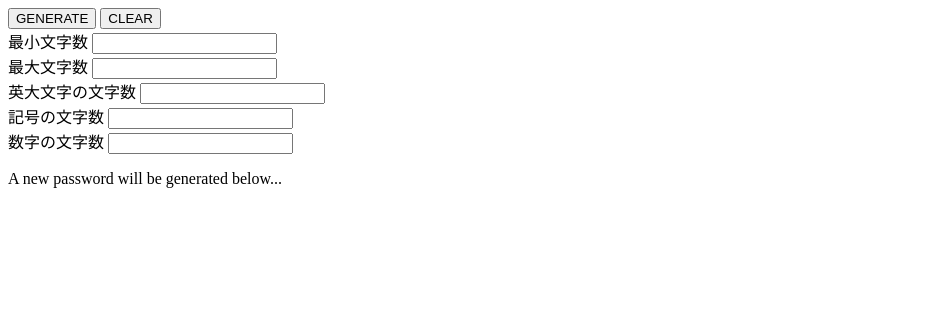
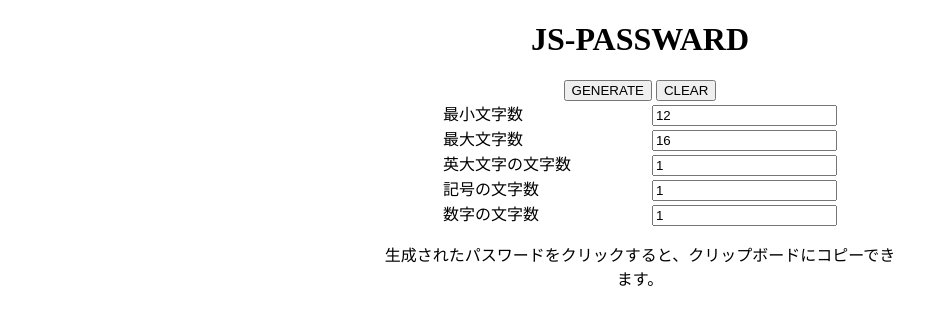
Before and after one commit to newnakashima/js-password, a website: page index.html in a window 1280 px wide. Shown: the whole page, without its empty margins (0-948 px from the left). Drawn offline with Linux system fonts and the light colour scheme.

Commit message:
見た目を少し改善した

```diff
--- /dev/null
+++ b/css/style.css
@@ -0,0 +1,49 @@
+html,body {
+    margin: 0;
+    padding: 0;
+}
+#content {
+    width: 80%;
+    margin: auto;
+}
+
+header h1 {
+    text-align: center;
+    font-size: 1.5em;
+}
+
+section#inputs {
+    text-align: center;
+}
+section#inputs label {
+    display: inline-block;
+    width: 40%;
+    text-align: left;
+}
+
+section#password-display * {
+    text-align: center;
+}
+section#password-display ul {
+    padding: 0;
+}
+section#password-display li {
+    border: 1px black solid;
+    margin-top: -1px;
+    word-wrap: break-word;
+    list-style-type: none;
+    cursor: pointer;
+}
+
+@media screen and (min-width: 800px) {
+    #content {
+        width: 40%;
+    }
+    #content div {
+        text-align: center;
+    }
+
+    header h1 {
+        font-size: 2em;
+    }
+}
--- a/index.html
+++ b/index.html
@@ -2,36 +2,41 @@
 <html lang="ja">
 <head>
   <meta charset="UTF-8">
+  <meta name="viewport" content="width=device-width, initial-scale=1.0">
   <title>パスワード生成</title>
+  <link rel="stylesheet" href="./css/style.css">
 </head>
 <body>
   <div id="content">
+    <header>
+      <h1>JS-PASSWARD</h1>
+    </header>
     <section id="inputs">
       <button type="button" id="generate-button">GENERATE</button>
       <button type="button" id="erase-button">CLEAR</button>
       <div>
         <label for="min-length">最小文字数</label>
-        <input type="number" id="min-length" min="4">
+        <input type="number" id="min-length" min="4" value="12">
       </div>
       <div>
         <label for="max-length">最大文字数</label>
-        <input type="number" id="max-length" min="4">
+        <input type="number" id="max-length" min="4" value="16">
       </div>
       <div>
         <label for="cap-length">英大文字の文字数</label>
-        <input type="number" id="cap-length" min="0">
+        <input type="number" id="cap-length" min="0" value="1">
       </div>
       <div>
         <label for="sign-length">記号の文字数</label>
-        <input type="number" id="sign-length" min="0">
+        <input type="number" id="sign-length" min="0" value="1">
       </div>
       <div>
         <label for="">数字の文字数</label>
-        <input type="number" id="number-length" min="0">
+        <input type="number" id="number-length" min="0" value="1">
       </div>
     </section>
     <section id="password-display">
-      <p id="gened-pass">A new password will be generated below...</p>
+      <p id="gened-pass">生成されたパスワードをクリックすると、クリップボードにコピーできます。</p>
       <ul id="generated-list">
       </ul>
     </section>
--- a/js/main.js
+++ b/js/main.js
@@ -8,10 +8,28 @@ generate_button.addEventListener('click', () => {
     let text = p.gen();
     if (text == "gen failed") {
         text = '<span style="color:red">パスワードの生成に失敗しました。最小文字数か最大文字数が小さすぎる可能性があります。</span>';
+    } else {
+        new_password.className = "password";
+        new_password.addEventListener('click', password_click);
     }
     new_password.innerHTML = text;
     document.querySelector('#generated-list').appendChild(new_password);
 });
+
+function password_click(e) {
+    const selection = window.getSelection();
+    const range = document.createRange();
+    range.selectNodeContents(e.target);
+    selection.removeAllRanges();
+    selection.addRange(range);
+    const result = document.execCommand('copy');
+    if (result) {
+        alert("クリップボードにコピーしました");
+    } else {
+        alert("クリップボードへのコピーに失敗しました");
+    }
+    selection.removeAllRanges();
+}
 
 const erase_button = document.getElementById('erase-button');
 erase_button.addEventListener('click', () => {
```
Also changed, not shown: README.md.
